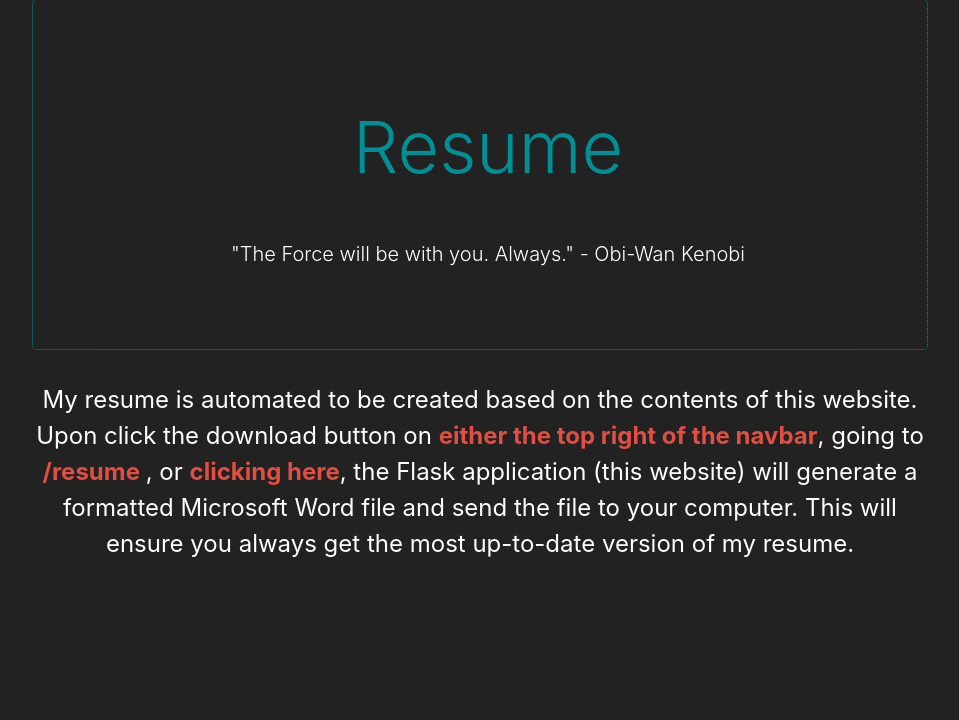
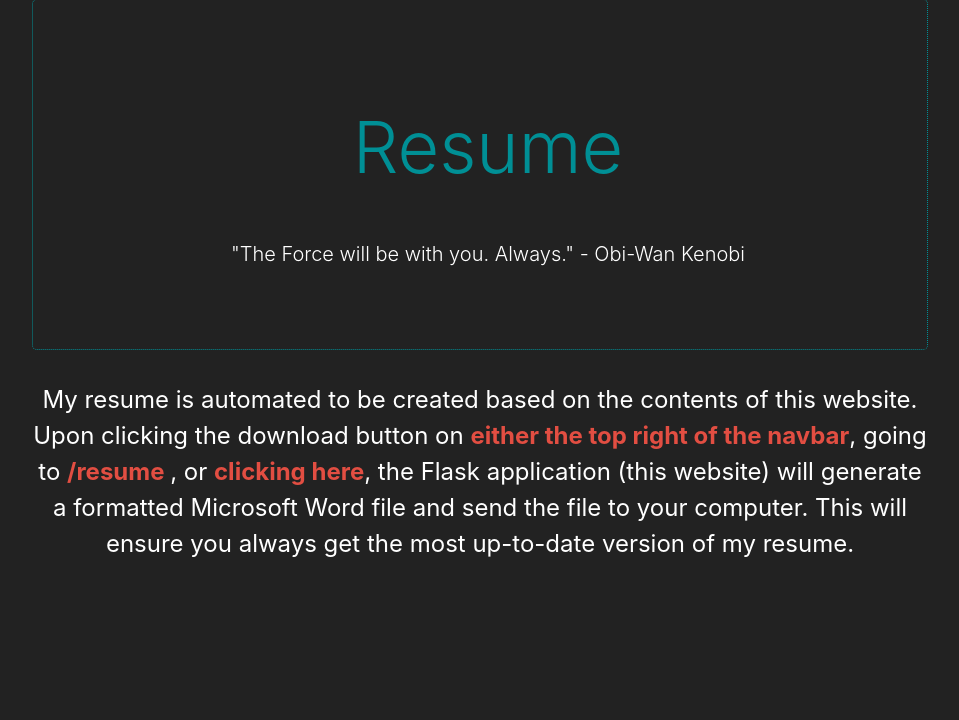
Before and after one commit to santosderek/website, a Flask app: template website/templates/home.html in a window 1280 px wide; the page is wider, and only the part inside the window is pictured. Shown: the part 3164-3884 px from the top of that part, without its empty margins (160-1119 px from the left). Run offline with Flask 2, Linux system fonts and the light colour scheme; the template is opened without the code that fills it, so the values that code supplies are empty; parts of the project's set-up code (start-up, migrations or seed data) failed here and were passed over; some libraries are stand-ins or nearby versions.

Commit message:
Formatting.

```diff
--- a/website/templates/home.html
+++ b/website/templates/home.html
@@ -225,7 +225,7 @@
     <div class="row text-center">
         <div class="col-sm-12 col-md-12">
             <p>
-                My resume is automated to be created based on the contents of this website.<br />Upon click the download
+                My resume is automated to be created based on the contents of this website.<br />Upon clicking the download
                 button on <b>either the top right of the navbar</b>, going to <b><a href="{{url_for('resume')}}">
                         {{url_for('resume')}} </a></b>, or <b><a href="{{url_for('resume')}}">clicking here</a></b>, the
                 Flask application (this website) will generate a formatted Microsoft Word file and send the file to your
```
